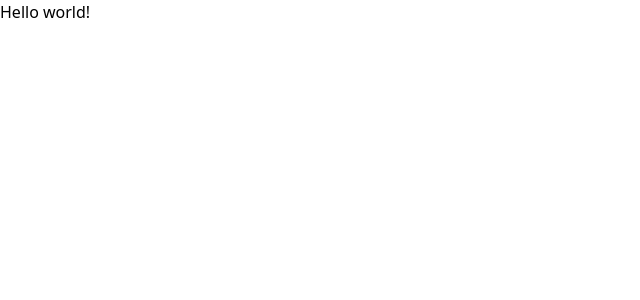
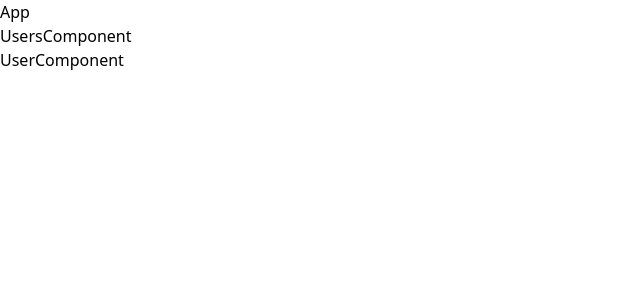
Before and after one commit to aleks1303/dec-2025_react_lessons, a React (Vite) app: page / in a window 1280 px wide. Shown: the top 300 px of the page, without its empty margins (0-640 px from the left). Built offline with nearby package versions, Linux system fonts and the light colour scheme; no server answers.

Commit message:
useCallback

```diff
--- a/src/App.tsx
+++ b/src/App.tsx
@@ -1,9 +1,12 @@
+import UsersComponent from "./components/UsersComponent.tsx";
 
 
 const App = () => {
+    console.log('App')
     return (
         <div>
-        Hello world!
+            App
+       <UsersComponent/>
         </div>
     );
 };
--- /dev/null
+++ b/src/components/UserComponent.tsx
@@ -0,0 +1,26 @@
+import {FC, memo} from "react";
+
+
+// функція в FC при кожному перереджувані в пропсах є об'єкт і тому вона міняє посилання
+// (тобто створює нову комірку) і тому здається, що memo не працює,
+// але memo працює, тому що змінюються пропси
+// для того, щоб це не відбувалося необхідно функцію fn в UsersComponent огорнути в useCallback,
+//тоді useCallback буде зберігати посилання цієї функції і пропси в не змінюватимуться
+
+
+// коли не слід використовувати
+// якщо фукнція не передається в дочірні комроненти
+// якщо проста
+// якщо немає проблем з продуктивністю
+
+
+const UserComponent:FC<{fn: () => void}> = memo(() => {
+    console.log('user')
+    return (
+        <div>
+            UserComponent
+        </div>
+    );
+});
+
+export default UserComponent;
--- /dev/null
+++ b/src/components/UsersComponent.tsx
@@ -0,0 +1,29 @@
+
+import UserComponent from "./UserComponent.tsx";
+import {useCallback, useEffect, useState} from "react";
+
+
+// інформація о useCallback знаходиться в UserComponent
+// в useCallback необхідно додати [] - залежності, вони і будуть слідкувати за змінами
+// і при необхідності переренджуватись
+const UsersComponent = () => {
+
+    const fn = useCallback(() => {
+        console.log('this is fn')
+    }, [])
+    const [users, setUsers] = useState([])
+    useEffect(() => {
+        fetch('https://jsonplaceholder.typicode.com/users')
+            .then((response) => response.json())
+            .then(value => setUsers(value));
+    }, []);
+    console.log('users')
+    return (
+        <div>
+            UsersComponent
+            <UserComponent fn={fn}/>
+        </div>
+    );
+};
+
+export default UsersComponent;
```
